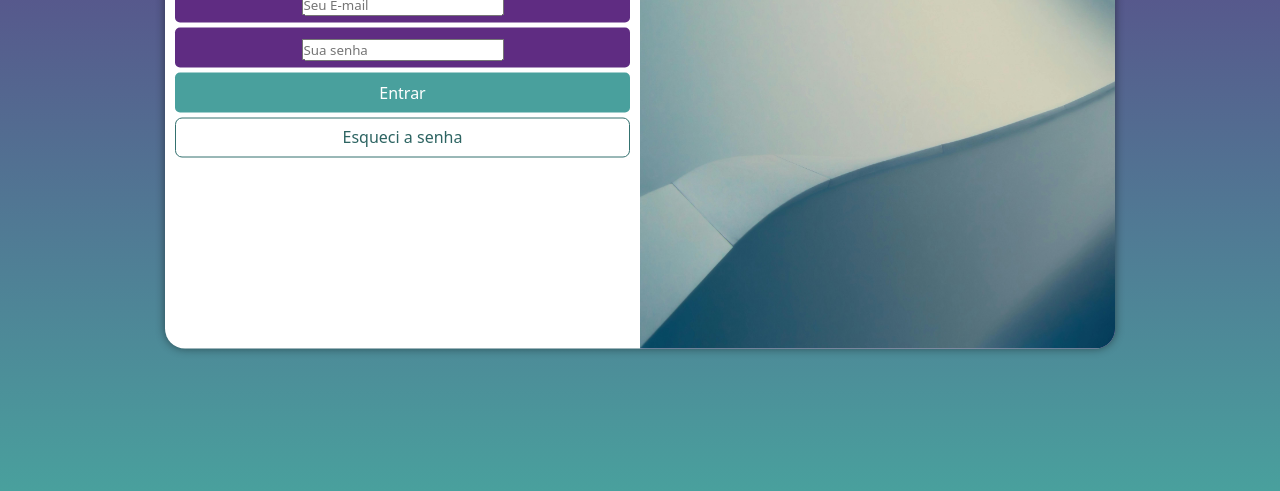
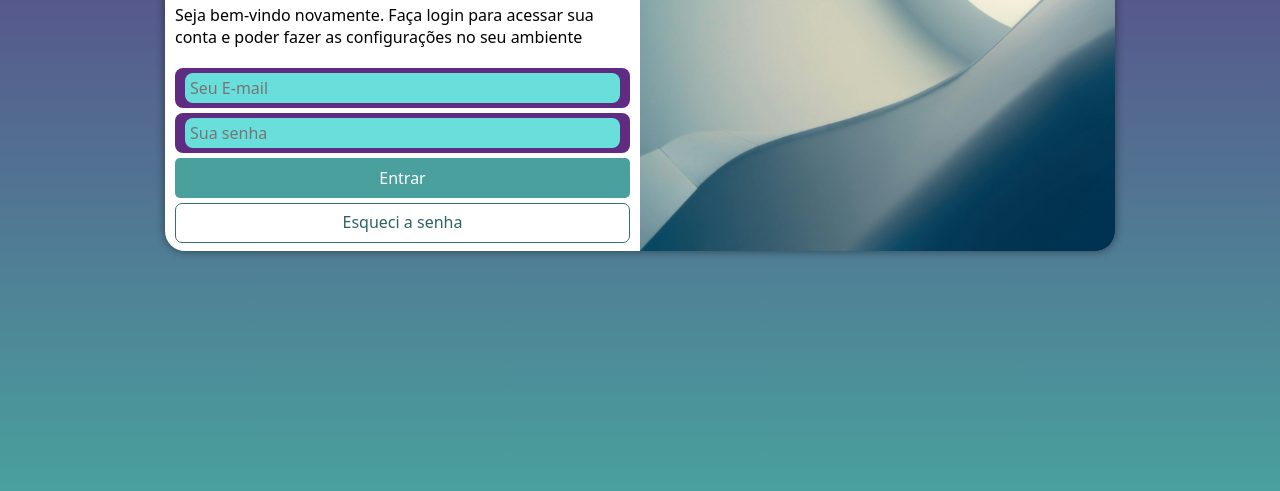
Before and after one commit to Daguilajairo/Projeto-Login, a plain HTML site: page index.html in a window 1280 px wide. Shown: the part 309-800 px from the top of the page. Drawn offline with Linux system fonts and the light colour scheme.

Commit message:
atualizado

```diff
--- a/estilos/mediaquery.css
+++ b/estilos/mediaquery.css
@@ -8,6 +8,7 @@
     }
     section#login{
         width: 80vw;
+        height: 290px;
     }
     section#login > div#imagem {
         float: left;
@@ -18,6 +19,10 @@
         float: right;
         width: 70%;
     }
+    div#formulario > p{
+        font-size: 1em;
+        margin: 10px 0px;
+    }
 }
 
 @media screen and (min-width: 992px) {
@@ -26,6 +31,7 @@
     }
     section#login{
         width: 950px;
+        height: 320px;
 
     }
     section#login > div#imagem{
@@ -42,6 +48,7 @@
         font-size: 2em;}
 
     div#formulario > p{
-        font-size: 1.2em;
+        font-size: 1em;
+        margin: 20px 0px;
     }
 }
--- a/estilos/style.css
+++ b/estilos/style.css
@@ -70,7 +70,7 @@ form > div.campo {
     width: 100%;
     display: block;
     height: 40px;
-    border-radius: 5px;
+    border-radius: 8px;
     margin: 5px 0px;
     text-align: center;
     padding: 10px;
@@ -81,6 +81,22 @@ div.campo > label{
 display: none;
 }
 
+div.campo > input{
+    background-color: #69dfdb;
+    font-size: 1em;
+    width: 100%;
+    height: 30px;
+    transform: translateY(-5px);
+    border: 500px;
+    border-radius: 8px;
+    padding: 5px;
+
+}
+
+div.campo > input:focus-within{
+    background-color: white;
+    border: none;
+}
 
 
 form > input[type=submit]{
```
